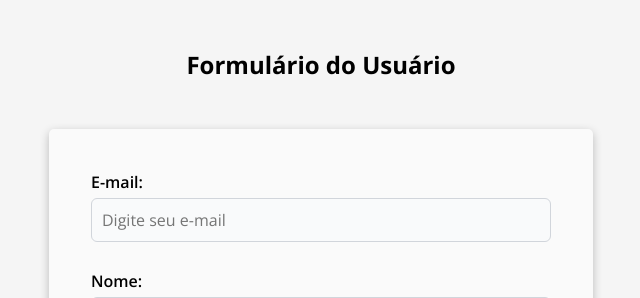
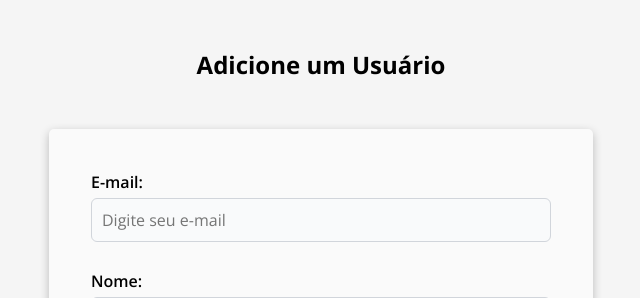
Before and after one commit to Major2571/CRUD_PHP, a PHP site: the page made by index.php in a window 1280 px wide. Shown: the top 298 px of the page, without its empty margins (319-959 px from the left). Run offline with PHP 8.4, Linux system fonts and the light colour scheme; data that the repository does not hold is empty; some libraries are stand-ins or nearby versions.

Commit message:
Add titles

```diff
--- a/public/views/formCreateEdit.php
+++ b/public/views/formCreateEdit.php
@@ -1,7 +1,8 @@
 <?php include_once 'templates/head.php' ?>
 
     <section class="form-user">
-        <h1>Formulário do Usuário</h1>
+
+        <h1><?= $title = $user['id'] ? 'Edição de Usuário' : 'Adicione um Usuário' ?></h1>
 
         <form action="index.php" method="POST">
 
```
